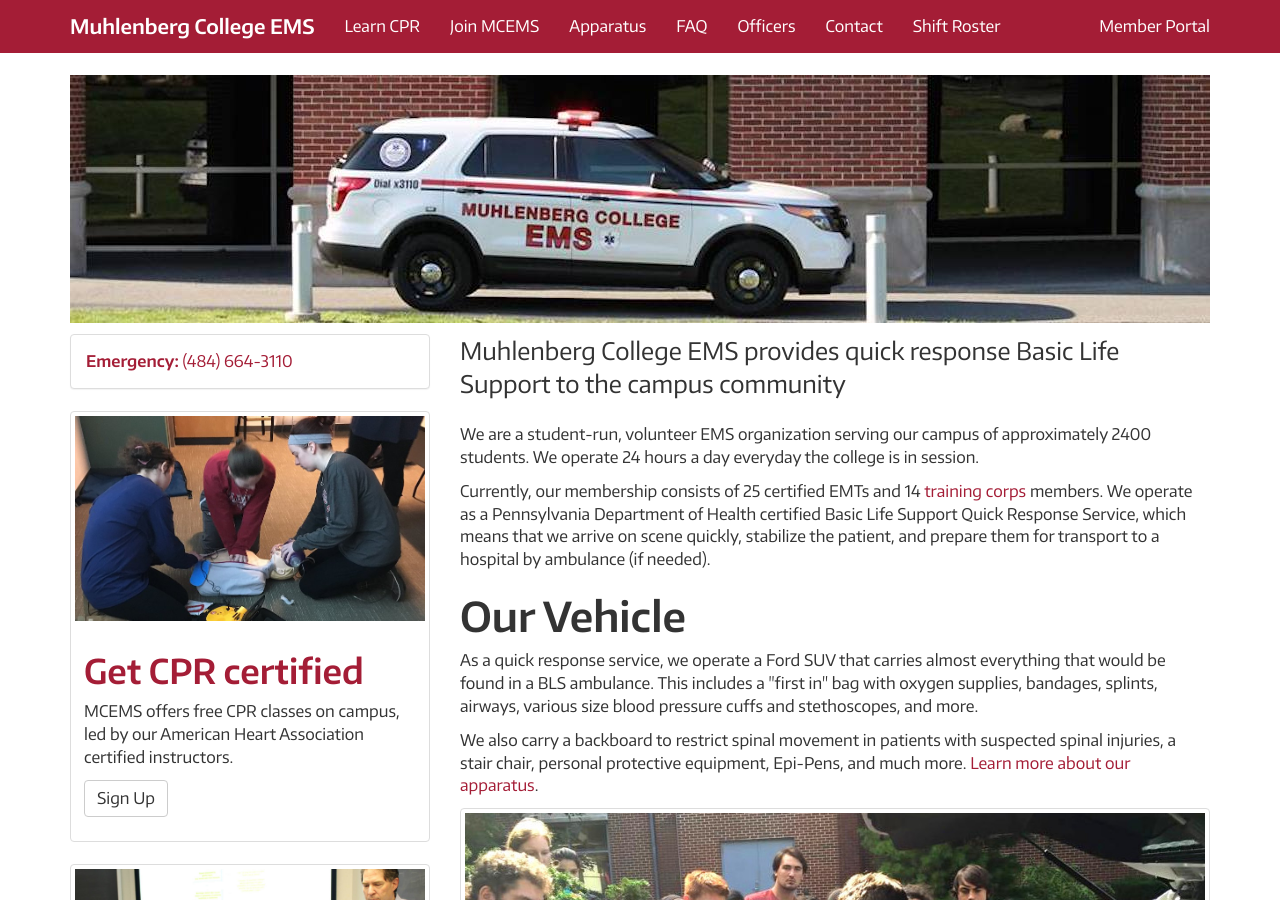
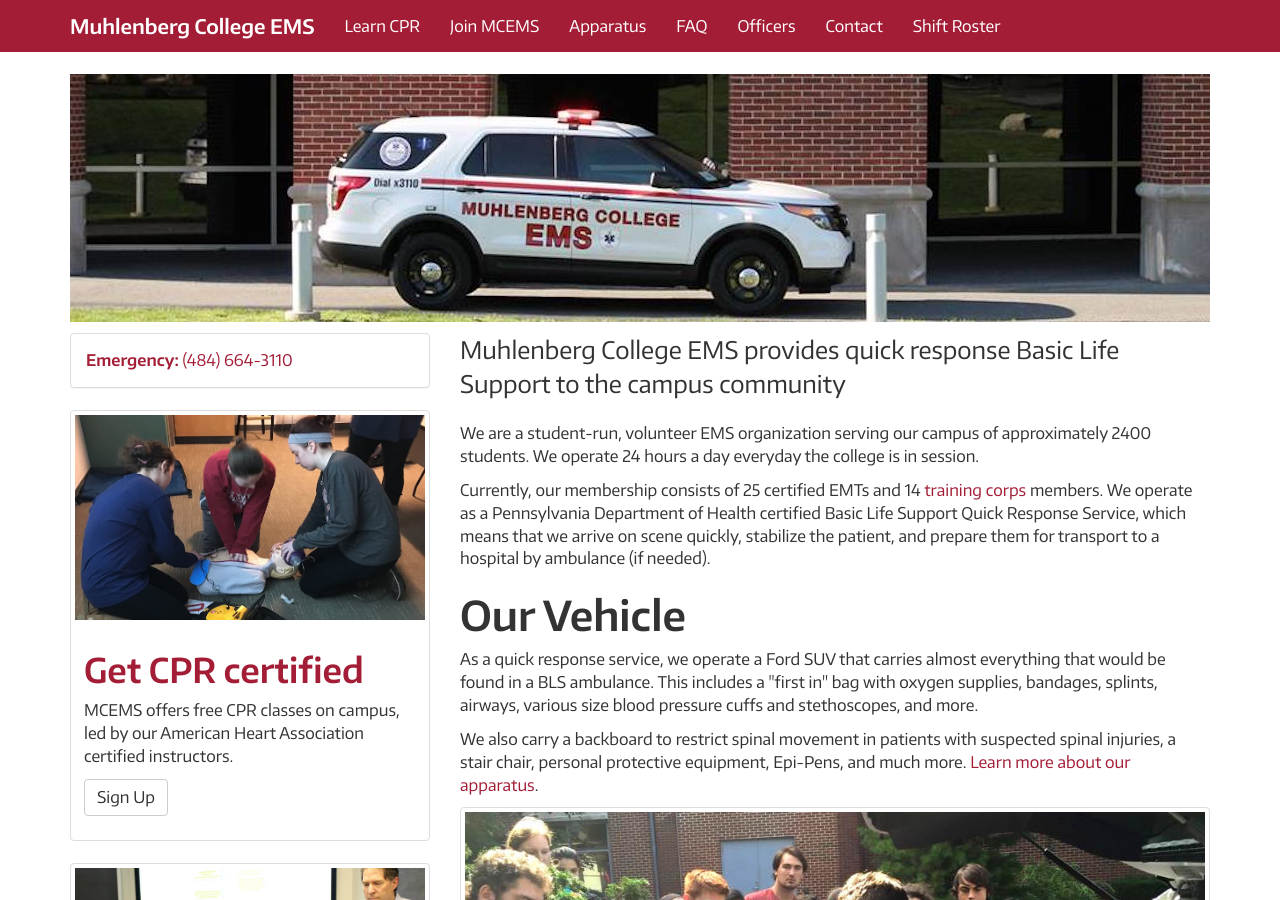
Before and after one commit to MCEMS/www, a Jekyll site: the page built from index.html, in a window 1280 px wide and 900 px high. Built offline with Jekyll 4.4.1, drawn with Linux system fonts in a browser that asks for light colours; nearby versions of some CDN libraries.

Commit message:
Update default.html

```diff
--- a/_layouts/default.html
+++ b/_layouts/default.html
@@ -43,9 +43,7 @@
             <li {% if page.url == item.url %}class="active"{% endif %}><a href="{{ item.href }}">{{ item.text }}</a></li>
             {% endfor %}
           </ul>
-          <div class="navbar-text navbar-right">
-            <a href="https://portal.bergems.org/">Member Portal</a>
-          </div>
+
         </div>
       </div>
     </nav>
```
